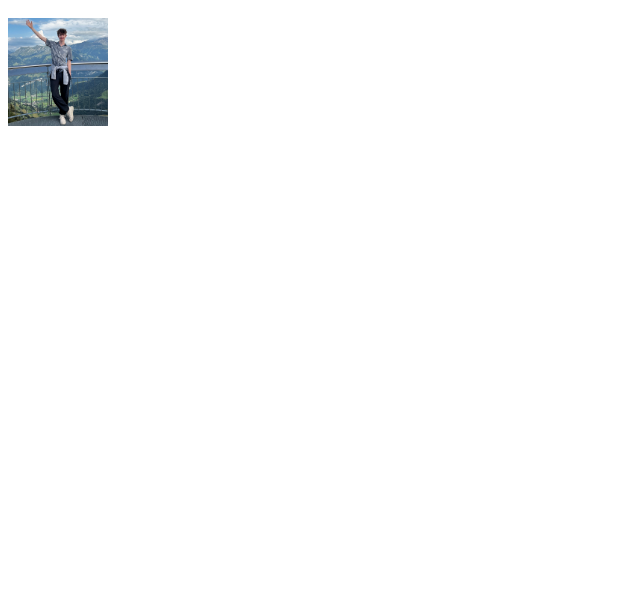
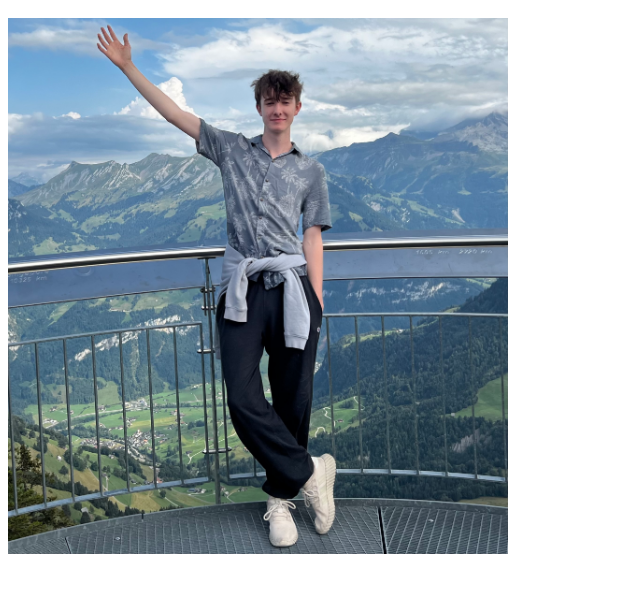
Before and after one commit to soIoT/me, a plain HTML site: page index.html in a window 1280 px wide. Shown: the part 48-640 px from the top of the page, without its empty margins (0-640 px from the left). Drawn offline with Linux system fonts and the light colour scheme.

Commit message:
Add files via upload

```diff
--- a/index.html
+++ b/index.html
@@ -1,4 +1,4 @@
 <html>
     <h1>Io Titan</h1>
-    <img src="./MyPic.jpg" width="100">
+    <img src="./MyPic.jpg" width="500">
 </html>
```
